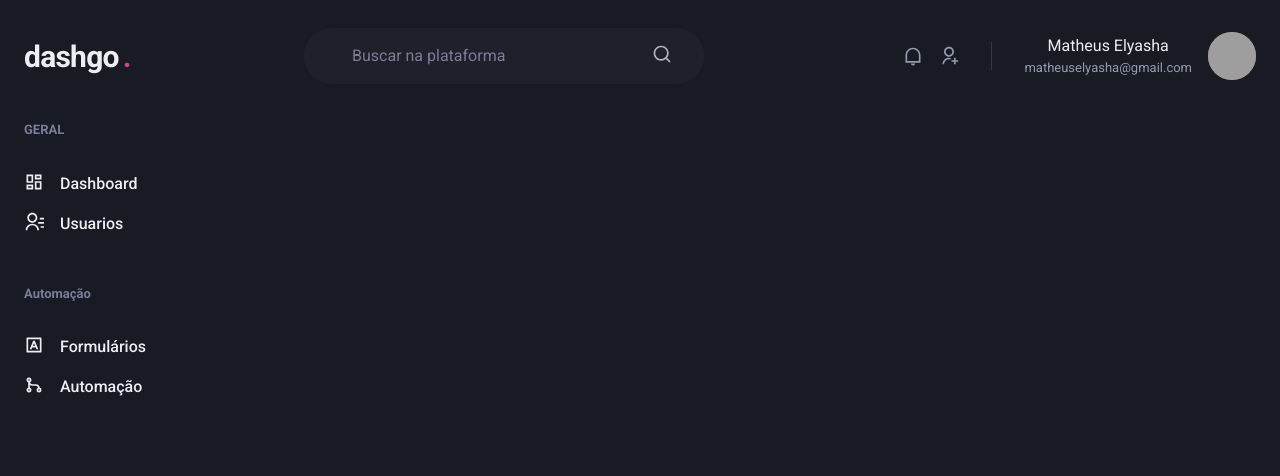
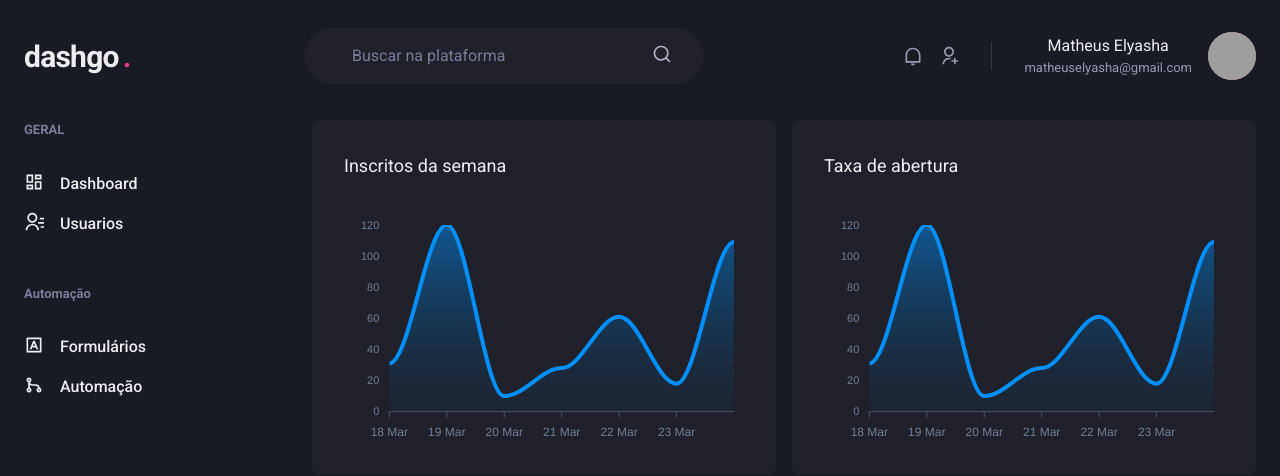
Before and after one commit to elyasha/dashgo, a Next.js app: page /dashboard in a window 1280 px wide. Shown: the top 476 px of the page. Built offline with nearby package versions, Linux system fonts and the light colour scheme; grey boxes are pictures that could not be loaded.

Commit message:
página dashboard

```diff
--- a/package.json
+++ b/package.json
@@ -13,9 +13,11 @@
     "@chakra-ui/react": "^1.6.9",
     "@emotion/react": "^11.4.1",
     "@emotion/styled": "^11.3.0",
+    "apexcharts": "^3.35.0",
     "framer-motion": "^4.1.17",
     "next": "11.1.2",
     "react": "17.0.2",
+    "react-apexcharts": "^1.4.0",
     "react-dom": "17.0.2",
     "react-icons": "^4.3.1"
   },
--- a/src/pages/dashboard.tsx
+++ b/src/pages/dashboard.tsx
@@ -1,6 +1,73 @@
-import { Flex } from "@chakra-ui/react";
+import { Text, Box, Flex, SimpleGrid, theme } from "@chakra-ui/react";
+import { ApexOptions } from "apexcharts";
+import dynamic from "next/dynamic";
 import { Header } from "../components/Header";
 import { Sidebar } from "../components/Sidebar";
+
+const Chart = dynamic(() => import("react-apexcharts"), { ssr: false });
+
+// Poderia dizer para o typescript que o objeto não mudará
+// const options = {
+//   ... // propriedades aqui
+// } as const;
+
+const options : ApexOptions = {
+  chart: {
+    toolbar: {
+      show: false,
+    },
+    zoom: {
+      enabled: false,
+    },
+    foreColor: theme.colors.gray[500],
+  },
+  grid: {
+    show: false,
+  },
+  dataLabels: {
+    enabled: false,
+  },
+  // stroke: {
+  // 	curve: 'smooth'
+  // }
+  tooltip: {
+    enabled: false,
+  },
+  xaxis: {
+    type: "datetime",
+    axisBorder: {
+      color: theme.colors.gray[600],
+    },
+    axisTicks: {
+      color: theme.colors.gray[600],
+    },
+    categories: [
+      "2021-03-18T00:00:00.000Z",
+      "2021-03-19T00:00:00.000Z",
+      "2021-03-20T00:00:00.000Z",
+      "2021-03-21T00:00:00.000Z",
+      "2021-03-22T00:00:00.000Z",
+      "2021-03-23T00:00:00.000Z",
+      "2021-03-24T00:00:00.000Z",
+    ],
+  },
+  fill: {
+	  opacity: 0.3,
+	  type: 'gradient',
+	  gradient: {
+		  shade: 'dark',
+		  opacityFrom: 0.7,
+		  opacityTo: 0.3,
+	  }
+  }
+};
+
+const series = [
+  {
+    name: "series1",
+    data: [31, 120, 10, 28, 61, 18, 109],
+  },
+];
 
 export default function Dashboard() {
   return (
@@ -9,6 +76,31 @@
 
       <Flex w="100%" my="6" maxWidth={1480} mx="auto" px="6">
         <Sidebar />
+        <SimpleGrid flex="1" gap="4" minChildWidth="320px" align="flex-start">
+          <Box p="8" bg="gray.800" borderRadius={8} pb="4">
+            <Text fontSize="lg" mb="4">
+              Inscritos da semana
+            </Text>
+            <Chart
+              options={options}
+              series={series}
+              type="area"
+              align="flex-start"
+            />
+          </Box>
+
+          <Box p="8" bg="gray.800" borderRadius={8} pb="4">
+            <Text fontSize="lg" mb="4">
+              Taxa de abertura
+            </Text>
+            <Chart
+              options={options}
+              series={series}
+              type="area"
+              align="flex-start"
+            />
+          </Box>
+        </SimpleGrid>
       </Flex>
     </Flex>
   );
```
Also changed, not shown: 1 other file (tests, documents, lock files or other folders).
